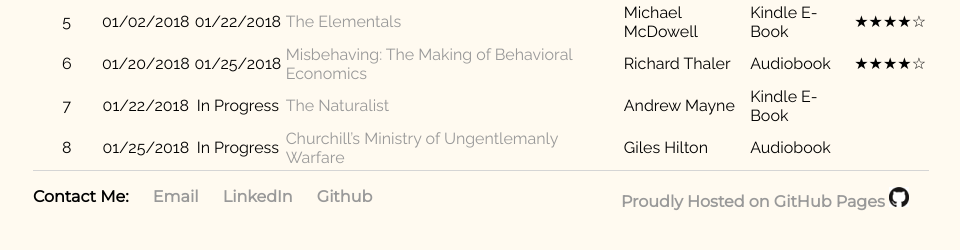
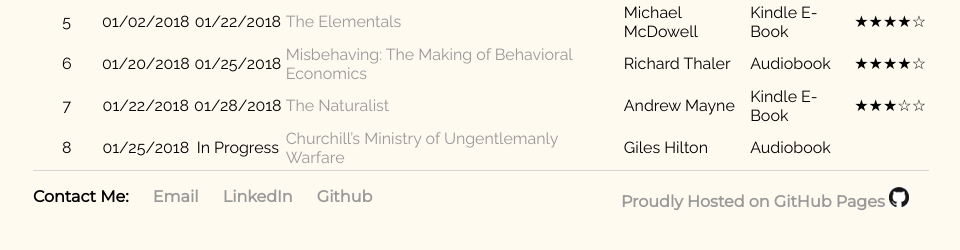
Before and after one commit to shindig7/my-site, a Jekyll site: the page built from _posts/2018-01-19-52-books-52-weeks.md, in a window 1280 px wide. Shown: the part 490-740 px from the top of the page, without its empty margins (159-1119 px from the left). Built offline with Jekyll 4.4.1, drawn with Linux system fonts in a browser that asks for light colours.

Commit message:
Added Naturalist date and rating

```diff
--- a/_posts/2018-01-19-52-books-52-weeks.md
+++ b/_posts/2018-01-19-52-books-52-weeks.md
@@ -14,7 +14,7 @@
 |   4   | 01/16/2018 |  01/19/2018  | [Coming Apart: The State of White America, 1960-2010] | Charles Murray    | Audiobook     | ★★★★★  |
 |   5   | 01/02/2018 |  01/22/2018  | [The Elementals]                                      | Michael McDowell  | Kindle E-Book | ★★★★☆  |
 |   6   | 01/20/2018 |  01/25/2018  | [Misbehaving: The Making of Behavioral Economics]     | Richard Thaler    | Audiobook     | ★★★★☆  |
-|   7   | 01/22/2018 |  In Progress | [The Naturalist]                                      | Andrew Mayne      | Kindle E-Book |        |
+|   7   | 01/22/2018 |  01/28/2018  | [The Naturalist]                                      | Andrew Mayne      | Kindle E-Book | ★★★☆☆  |
 |   8   | 01/25/2018 |  In Progress | [Churchill's Ministry of Ungentlemanly Warfare]       | Giles Hilton      | Audiobook     |        |
 
 
```
